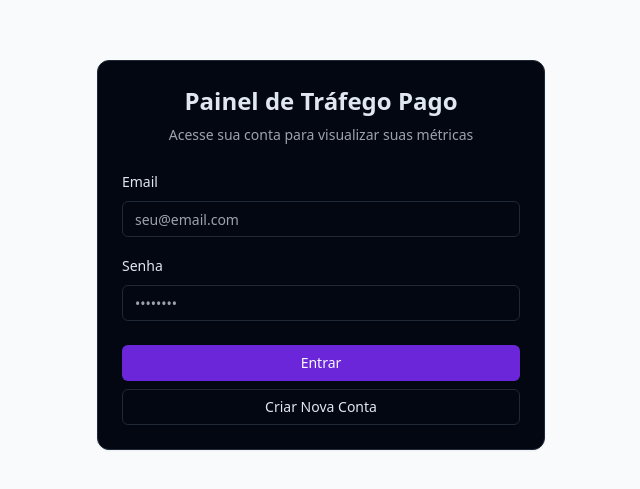
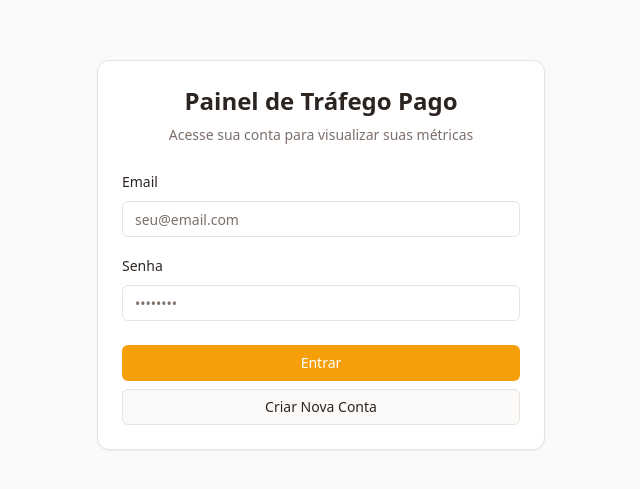
Before and after one commit to Igor-Macedo-BIG/Potal-BIG, a Next.js app: page / in a window 1280 px wide. Shown: the part 145-634 px from the top of the page, without its empty margins (319-959 px from the left). Built offline with nearby package versions, Linux system fonts and the light colour scheme; no server answers; the database is empty.

Commit message:
fix: tema clean como padrão

```diff
--- a/src/contexts/ThemeContext.tsx
+++ b/src/contexts/ThemeContext.tsx
@@ -13,17 +13,17 @@ interface ThemeContextType {
 const ThemeContext = createContext<ThemeContextType | undefined>(undefined);
 
 export function ThemeProvider({ children }: { children: ReactNode }) {
-  const [theme, setThemeState] = useState<Theme>('dark');
+  const [theme, setThemeState] = useState<Theme>('clean');
   const [mounted, setMounted] = useState(false);
 
   // Aplicar tema imediatamente no carregamento
   useEffect(() => {
     setMounted(true);
     let savedTheme = localStorage.getItem('painel-theme') as Theme | null;
-    // Migrar tema antigo 'sistema' para 'dark'
+    // Migrar tema antigo 'sistema' para 'clean'
     if (!savedTheme || savedTheme === 'sistema' as string) {
-      savedTheme = 'dark';
-      localStorage.setItem('painel-theme', 'dark');
+      savedTheme = 'clean';
+      localStorage.setItem('painel-theme', 'clean');
     }
     setThemeState(savedTheme);
     applyTheme(savedTheme);
```
